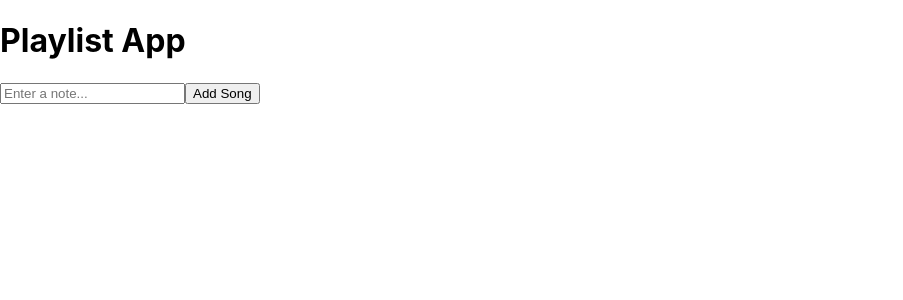
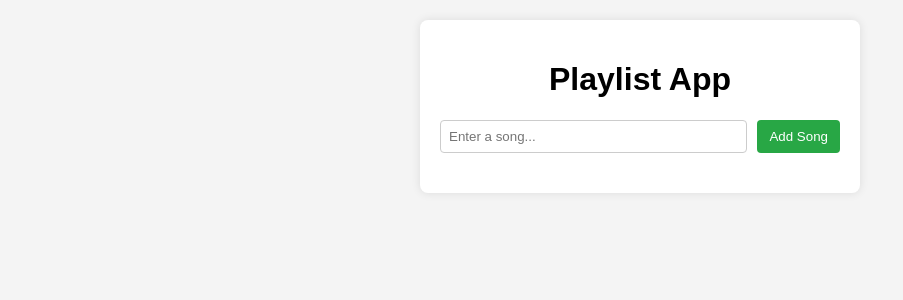
Before and after one commit to vaishnavipulluri/build-playlist, a React (Create React App) app: page / in a window 1280 px wide. Shown: the top 300 px of the page, without its empty margins (0-903 px from the left). Built offline with nearby package versions, Linux system fonts and the light colour scheme.

Commit message:
Styling enhancements

```diff
--- a/src/App.css
+++ b/src/App.css
@@ -1,38 +1,65 @@
-.App {
+body {
+  font-family: Arial, sans-serif;
+  background-color: #f4f4f4;
   text-align: center;
+  padding: 20px;
 }
 
-.App-logo {
-  height: 40vmin;
-  pointer-events: none;
+.app {
+  max-width: 400px;
+  margin: 0 auto;
+  background: white;
+  padding: 20px;
+  border-radius: 8px;
+  box-shadow: 0 0 10px rgba(0, 0, 0, 0.1);
 }
 
-@media (prefers-reduced-motion: no-preference) {
-  .App-logo {
-    animation: App-logo-spin infinite 20s linear;
-  }
+.input-container {
+  display: flex;
+  gap: 10px;
+  margin-bottom: 20px;
 }
 
-.App-header {
-  background-color: #282c34;
-  min-height: 100vh;
-  display: flex;
-  flex-direction: column;
-  align-items: center;
-  justify-content: center;
-  font-size: calc(10px + 2vmin);
-  color: white;
+input {
+  flex: 1;
+  padding: 8px;
+  border: 1px solid #ccc;
+  border-radius: 4px;
 }
 
-.App-link {
-  color: #61dafb;
+button {
+  padding: 8px 12px;
+  background: #28a745;
+  color: white;
+  border: none;
+  border-radius: 4px;
+  cursor: pointer;
 }
 
-@keyframes App-logo-spin {
-  from {
-    transform: rotate(0deg);
-  }
-  to {
-    transform: rotate(360deg);
-  }
+button:hover {
+  background: #218838;
 }
+
+.notes-list {
+  list-style: none;
+  padding: 0;
+}
+
+.note-item {
+  background: #fff;
+  padding: 10px;
+  margin: 5px 0;
+  border: 1px solid #ddd;
+  display: flex;
+  justify-content: space-between;
+  align-items: center;
+  border-radius: 4px;
+}
+
+.delete-button {
+  background: #dc3545;
+}
+
+.delete-button:hover {
+  background: #c82333;
+}
--- a/src/App.js
+++ b/src/App.js
@@ -1,3 +1,5 @@
+import "./App.css";
+
 import React, { useEffect, useState } from "react";
 
 function App() {
@@ -34,7 +36,7 @@ function App() {
           type="text"
           value={newNote}
           onChange={(e) => setNewNote(e.target.value)}
-          placeholder="Enter a note..."
+          placeholder="Enter a song..."
         />
         <button onClick={addNote}>Add Song</button>
       </div>
```
